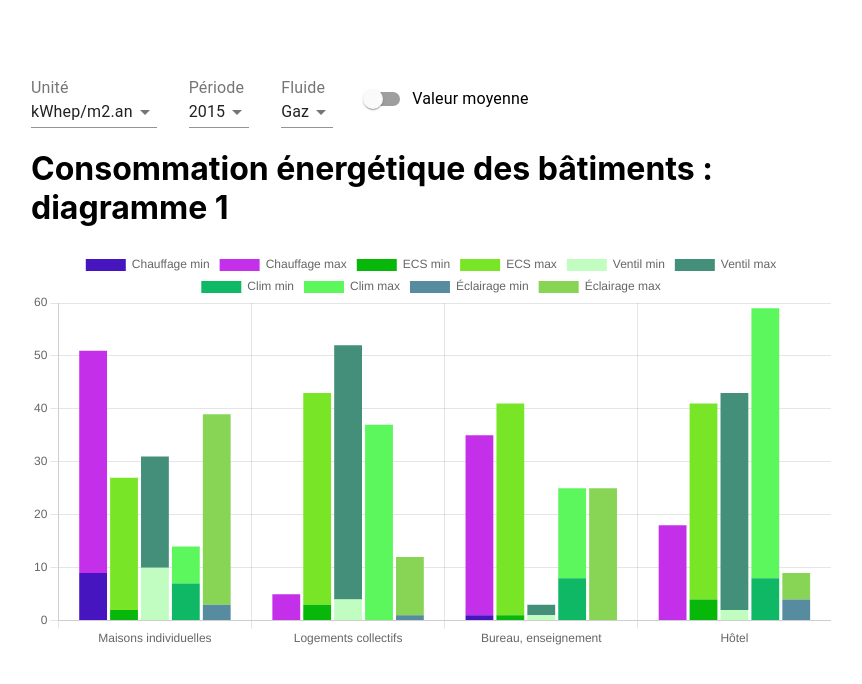
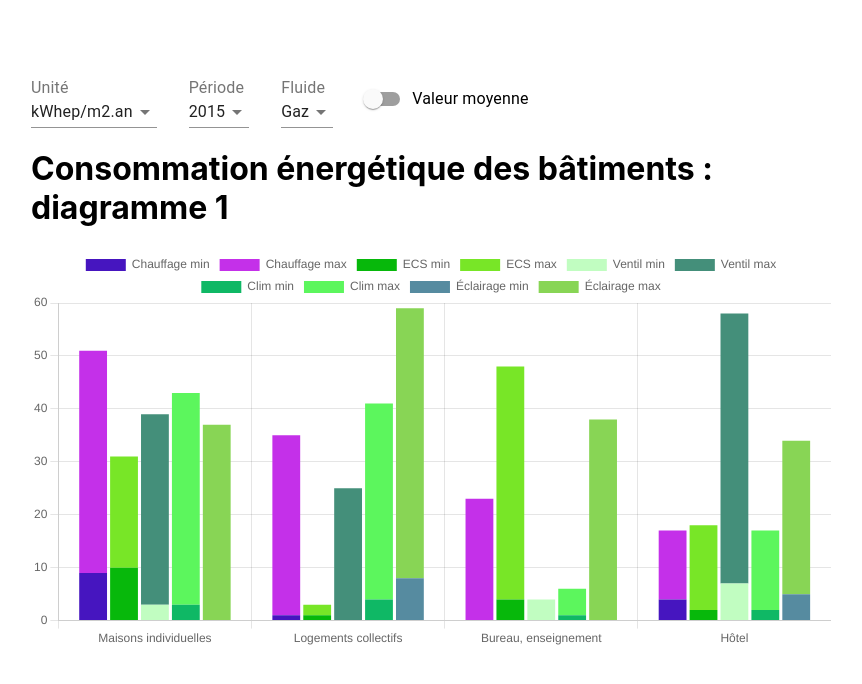
Before and after one commit to alexandre-mace/habitaviz, a React (Create React App) app: page / in a window 1280 px wide. Shown: the top 684 px of the page, without its empty margins (209-1071 px from the left). Built offline with nearby package versions, Linux system fonts and the light colour scheme.

Commit message:
Add year

```diff
--- a/src/adapter/domainToChartJsAdapter.js
+++ b/src/adapter/domainToChartJsAdapter.js
@@ -7,7 +7,7 @@ const domainToChartJsAdapter = (domainData, year, averageValues, fluid) => {
 
     const energyTypes = domainData[0].data.map(dataItem => valueStates.map(valueState => dataItem.energy_type + ' ' + valueState)).flat();
     const energyTypeValueStacks = domainData[0].data.map((dataItem, i) => valueStates.map(valueState => i)).flat();
-    let values = valueStates.map(valueState => domainData[0].data.map((dataItemEnergy, i) => domainData.map((dataItem, j) => dataItem.data[i].data['2015'][valueState])));
+    let values = valueStates.map(valueState => domainData[0].data.map((dataItemEnergy, i) => domainData.map((dataItem, j) => dataItem.data[i].data[year][valueState])));
 
     if (!averageValues) {
         values = values[0].map((valuesSet, i) => [values[0][i], values[1][i]]).flat()
--- a/src/data.js
+++ b/src/data.js
@@ -6,6 +6,11 @@ const data = [
                 'energy_type': 'Chauffage',
                 'data' : {
                     '2015': {
+                        'min': Math.abs(Math.round(Math.random() * 12 - Math.random() * 5)),
+                        'moy': Math.abs(Math.round(Math.random() * 32 - Math.random() * 5)),
+                        'max': Math.abs(Math.round(Math.random() * 56 - Math.random() * 5))
+                    },
+                    '2016': {
                         'min': Math.abs(Math.round(Math.random() * 12 - Math.random() * 5)),
                         'moy': Math.abs(Math.round(Math.random() * 32 - Math.random() * 5)),
                         'max': Math.abs(Math.round(Math.random() * 56 - Math.random() * 5))
@@ -19,6 +24,11 @@ const data = [
                         'min': Math.abs(Math.round(Math.random() * 12 - Math.random() * 5)),
                         'moy': Math.abs(Math.round(Math.random() * 32 - Math.random() * 5)),
                         'max': Math.abs(Math.round(Math.random() * 56 - Math.random() * 5))
+                    },
+                    '2016': {
+                        'min': Math.abs(Math.round(Math.random() * 12 - Math.random() * 5)),
+                        'moy': Math.abs(Math.round(Math.random() * 32 - Math.random() * 5)),
+                        'max': Math.abs(Math.round(Math.random() * 56 - Math.random() * 5))
                     }
                 }
             },
@@ -26,6 +36,11 @@ const data = [
                 'energy_type': 'Ventil',
                 'data' : {
                     '2015': {
+                        'min': Math.abs(Math.round(Math.random() * 12 - Math.random() * 5)),
+                        'moy': Math.abs(Math.round(Math.random() * 32 - Math.random() * 5)),
+                        'max': Math.abs(Math.round(Math.random() * 56 - Math.random() * 5))
+                    },
+                    '2016': {
                         'min': Math.abs(Math.round(Math.random() * 12 - Math.random() * 5)),
                         'moy': Math.abs(Math.round(Math.random() * 32 - Math.random() * 5)),
                         'max': Math.abs(Math.round(Math.random() * 56 - Math.random() * 5))
@@ -39,6 +54,11 @@ const data = [
                         'min': Math.abs(Math.round(Math.random() * 12 - Math.random() * 5)),
                         'moy': Math.abs(Math.round(Math.random() * 32 - Math.random() * 5)),
                         'max': Math.abs(Math.round(Math.random() * 56 - Math.random() * 5))
+                    },
+                    '2016': {
+                        'min': Math.abs(Math.round(Math.random() * 12 - Math.random() * 5)),
+                        'moy': Math.abs(Math.round(Math.random() * 32 - Math.random() * 5)),
+                        'max': Math.abs(Math.round(Math.random() * 56 - Math.random() * 5))
                     }
                 }
             },
@@ -46,6 +66,11 @@ const data = [
                 'energy_type': 'Éclairage',
                 'data' : {
                     '2015': {
+                        'min': Math.abs(Math.round(Math.random() * 12 - Math.random() * 5)),
+                        'moy': Math.abs(Math.round(Math.random() * 32 - Math.random() * 5)),
+                        'max': Math.abs(Math.round(Math.random() * 56 - Math.random() * 5))
+                    },
+                    '2016': {
                         'min': Math.abs(Math.round(Math.random() * 12 - Math.random() * 5)),
                         'moy': Math.abs(Math.round(Math.random() * 32 - Math.random() * 5)),
                         'max': Math.abs(Math.round(Math.random() * 56 - Math.random() * 5))
@@ -64,6 +89,11 @@ const data = [
                         'min': Math.abs(Math.round(Math.random() * 12 - Math.random() * 5)),
                         'moy': Math.abs(Math.round(Math.random() * 32 - Math.random() * 5)),
                         'max': Math.abs(Math.round(Math.random() * 56 - Math.random() * 5))
+                    },
+                    '2016': {
+                        'min': Math.abs(Math.round(Math.random() * 12 - Math.random() * 5)),
+                        'moy': Math.abs(Math.round(Math.random() * 32 - Math.random() * 5)),
+                        'max': Math.abs(Math.round(Math.random() * 56 - Math.random() * 5))
                     }
                 }
             },
@@ -71,6 +101,11 @@ const data = [
                 'energy_type': 'ECS',
                 'data' : {
                     '2015': {
+                        'min': Math.abs(Math.round(Math.random() * 12 - Math.random() * 5)),
+                        'moy': Math.abs(Math.round(Math.random() * 32 - Math.random() * 5)),
+                        'max': Math.abs(Math.round(Math.random() * 56 - Math.random() * 5))
+                    },
+                    '2016': {
                         'min': Math.abs(Math.round(Math.random() * 12 - Math.random() * 5)),
                         'moy': Math.abs(Math.round(Math.random() * 32 - Math.random() * 5)),
                         'max': Math.abs(Math.round(Math.random() * 56 - Math.random() * 5))
@@ -84,6 +119,11 @@ const data = [
                         'min': Math.abs(Math.round(Math.random() * 12 - Math.random() * 5)),
                         'moy': Math.abs(Math.round(Math.random() * 32 - Math.random() * 5)),
                         'max': Math.abs(Math.round(Math.random() * 56 - Math.random() * 5))
+                    },
+                    '2016': {
+                        'min': Math.abs(Math.round(Math.random() * 12 - Math.random() * 5)),
+                        'moy': Math.abs(Math.round(Math.random() * 32 - Math.random() * 5)),
+                        'max': Math.abs(Math.round(Math.random() * 56 - Math.random() * 5))
                     }
                 }
             },
@@ -94,6 +134,11 @@ const data = [
                         'min': Math.abs(Math.round(Math.random() * 12 - Math.random() * 5)),
                         'moy': Math.abs(Math.round(Math.random() * 32 - Math.random() * 5)),
                         'max': Math.abs(Math.round(Math.random() * 56 - Math.random() * 5))
+                    },
+                    '2016': {
+                        'min': Math.abs(Math.round(Math.random() * 12 - Math.random() * 5)),
+                        'moy': Math.abs(Math.round(Math.random() * 32 - Math.random() * 5)),
+                        'max': Math.abs(Math.round(Math.random() * 56 - Math.random() * 5))
                     }
                 }
             },
@@ -101,6 +146,11 @@ const data = [
                 'energy_type': 'Éclairage',
                 'data' : {
                     '2015': {
+                        'min': Math.abs(Math.round(Math.random() * 12 - Math.random() * 5)),
+                        'moy': Math.abs(Math.round(Math.random() * 32 - Math.random() * 5)),
+                        'max': Math.abs(Math.round(Math.random() * 56 - Math.random() * 5))
+                    },
+                    '2016': {
                         'min': Math.abs(Math.round(Math.random() * 12 - Math.random() * 5)),
                         'moy': Math.abs(Math.round(Math.random() * 32 - Math.random() * 5)),
                         'max': Math.abs(Math.round(Math.random() * 56 - Math.random() * 5))
@@ -119,6 +169,11 @@ const data = [
                         'min': Math.abs(Math.round(Math.random() * 12 - Math.random() * 5)),
                         'moy': Math.abs(Math.round(Math.random() * 32 - Math.random() * 5)),
                         'max': Math.abs(Math.round(Math.random() * 56 - Math.random() * 5))
+                    },
+                    '2016': {
+                        'min': Math.abs(Math.round(Math.random() * 12 - Math.random() * 5)),
+                        'moy': Math.abs(Math.round(Math.random() * 32 - Math.random() * 5)),
+                        'max': Math.abs(Math.round(Math.random() * 56 - Math.random() * 5))
                     }
                 }
             },
@@ -126,6 +181,11 @@ const data = [
                 'energy_type': 'ECS',
                 'data' : {
                     '2015': {
+                        'min': Math.abs(Math.round(Math.random() * 12 - Math.random() * 5)),
+                        'moy': Math.abs(Math.round(Math.random() * 32 - Math.random() * 5)),
+                        'max': Math.abs(Math.round(Math.random() * 56 - Math.random() * 5))
+                    },
+                    '2016': {
                         'min': Math.abs(Math.round(Math.random() * 12 - Math.random() * 5)),
                         'moy': Math.abs(Math.round(Math.random() * 32 - Math.random() * 5)),
                         'max': Math.abs(Math.round(Math.random() * 56 - Math.random() * 5))
@@ -139,6 +199,11 @@ const data = [
                         'min': Math.abs(Math.round(Math.random() * 12 - Math.random() * 5)),
                         'moy': Math.abs(Math.round(Math.random() * 32 - Math.random() * 5)),
                         'max': Math.abs(Math.round(Math.random() * 56 - Math.random() * 5))
+                    },
+                    '2016': {
+                        'min': Math.abs(Math.round(Math.random() * 12 - Math.random() * 5)),
+                        'moy': Math.abs(Math.round(Math.random() * 32 - Math.random() * 5)),
+                        'max': Math.abs(Math.round(Math.random() * 56 - Math.random() * 5))
                     }
                 }
             },
@@ -149,6 +214,11 @@ const data = [
                         'min': Math.abs(Math.round(Math.random() * 12 - Math.random() * 5)),
                         'moy': Math.abs(Math.round(Math.random() * 32 - Math.random() * 5)),
                         'max': Math.abs(Math.round(Math.random() * 56 - Math.random() * 5))
+                    },
+                    '2016': {
+                        'min': Math.abs(Math.round(Math.random() * 12 - Math.random() * 5)),
+                        'moy': Math.abs(Math.round(Math.random() * 32 - Math.random() * 5)),
+                        'max': Math.abs(Math.round(Math.random() * 56 - Math.random() * 5))
                     }
                 }
             },
@@ -156,6 +226,11 @@ const data = [
                 'energy_type': 'Éclairage',
                 'data' : {
                     '2015': {
+                        'min': Math.abs(Math.round(Math.random() * 12 - Math.random() * 5)),
+                        'moy': Math.abs(Math.round(Math.random() * 32 - Math.random() * 5)),
+                        'max': Math.abs(Math.round(Math.random() * 56 - Math.random() * 5))
+                    },
+                    '2016': {
                         'min': Math.abs(Math.round(Math.random() * 12 - Math.random() * 5)),
                         'moy': Math.abs(Math.round(Math.random() * 32 - Math.random() * 5)),
                         'max': Math.abs(Math.round(Math.random() * 56 - Math.random() * 5))
@@ -174,6 +249,11 @@ const data = [
                         'min': Math.abs(Math.round(Math.random() * 12 - Math.random() * 5)),
                         'moy': Math.abs(Math.round(Math.random() * 32 - Math.random() * 5)),
                         'max': Math.abs(Math.round(Math.random() * 56 - Math.random() * 5))
+                    },
+                    '2016': {
+                        'min': Math.abs(Math.round(Math.random() * 12 - Math.random() * 5)),
+                        'moy': Math.abs(Math.round(Math.random() * 32 - Math.random() * 5)),
+                        'max': Math.abs(Math.round(Math.random() * 56 - Math.random() * 5))
                     }
                 }
             },
@@ -181,6 +261,11 @@ const data = [
                 'energy_type': 'ECS',
                 'data' : {
                     '2015': {
+                        'min': Math.abs(Math.round(Math.random() * 12 - Math.random() * 5)),
+                        'moy': Math.abs(Math.round(Math.random() * 32 - Math.random() * 5)),
+                        'max': Math.abs(Math.round(Math.random() * 56 - Math.random() * 5))
+                    },
+                    '2016': {
                         'min': Math.abs(Math.round(Math.random() * 12 - Math.random() * 5)),
                         'moy': Math.abs(Math.round(Math.random() * 32 - Math.random() * 5)),
                         'max': Math.abs(Math.round(Math.random() * 56 - Math.random() * 5))
@@ -194,6 +279,11 @@ const data = [
                         'min': Math.abs(Math.round(Math.random() * 12 - Math.random() * 5)),
                         'moy': Math.abs(Math.round(Math.random() * 32 - Math.random() * 5)),
                         'max': Math.abs(Math.round(Math.random() * 56 - Math.random() * 5))
+                    },
+                    '2016': {
+                        'min': Math.abs(Math.round(Math.random() * 12 - Math.random() * 5)),
+                        'moy': Math.abs(Math.round(Math.random() * 32 - Math.random() * 5)),
+                        'max': Math.abs(Math.round(Math.random() * 56 - Math.random() * 5))
                     }
                 }
             },
@@ -201,6 +291,11 @@ const data = [
                 'energy_type': 'Clim',
                 'data' : {
                     '2015': {
+                        'min': Math.abs(Math.round(Math.random() * 12 - Math.random() * 5)),
+                        'moy': Math.abs(Math.round(Math.random() * 32 - Math.random() * 5)),
+                        'max': Math.abs(Math.round(Math.random() * 56 - Math.random() * 5))
+                    },
+                    '2016': {
                         'min': Math.abs(Math.round(Math.random() * 12 - Math.random() * 5)),
                         'moy': Math.abs(Math.round(Math.random() * 32 - Math.random() * 5)),
                         'max': Math.abs(Math.round(Math.random() * 56 - Math.random() * 5))
@@ -214,6 +309,11 @@ const data = [
                         'min': Math.abs(Math.round(Math.random() * 12 - Math.random() * 5)),
                         'moy': Math.abs(Math.round(Math.random() * 32 - Math.random() * 5)),
                         'max': Math.abs(Math.round(Math.random() * 56 - Math.random() * 5))
+                    },
+                    '2016': {
+                        'min': Math.abs(Math.round(Math.random() * 12 - Math.random() * 5)),
+                        'moy': Math.abs(Math.round(Math.random() * 32 - Math.random() * 5)),
+                        'max': Math.abs(Math.round(Math.random() * 56 - Math.random() * 5))
                     }
                 }
             },
```
